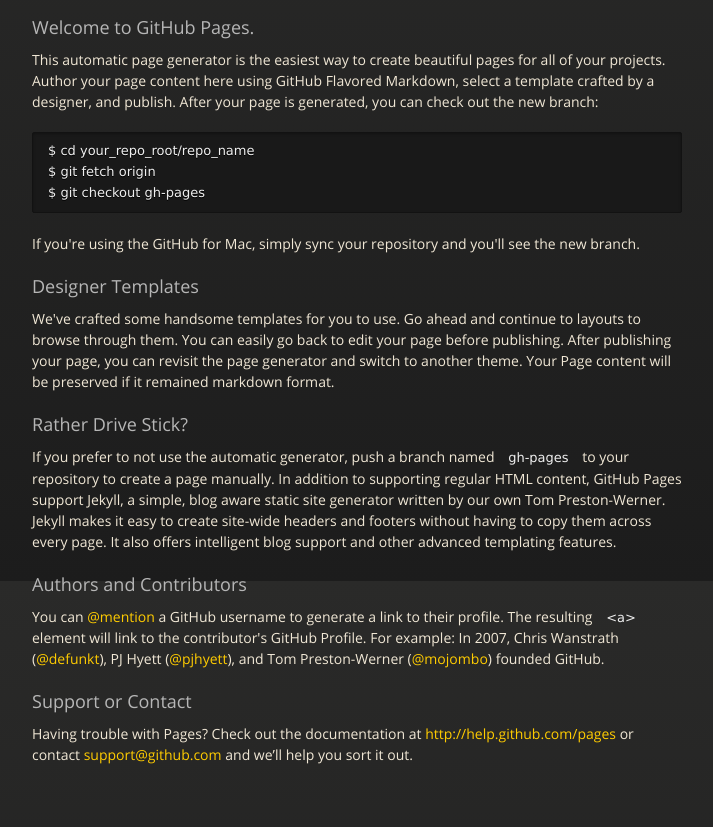
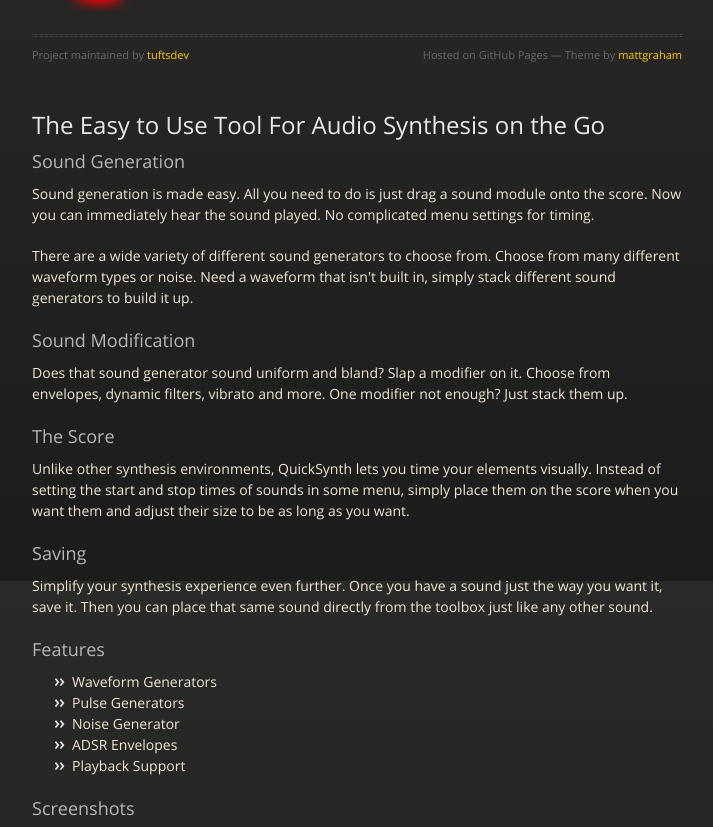
Before and after one commit to apelle03/QuickSynth, a plain HTML site: page index.html in a window 1280 px wide. Shown: the part 219-1046 px from the top of the page, without its empty margins (283-996 px from the left). Drawn offline with nearby package versions, Linux system fonts and the light colour scheme.

Commit message:
website added

```diff
--- a/index.html
+++ b/index.html
@@ -31,43 +31,61 @@
 
       <section>
         <div id="title">
-          <h1>Ipad-s2013-team5</h1>
+          <h1><img src="images/title.png"></img></h1>
           <p></p>
           <hr>
           <span class="credits left">Project maintained by <a href="https://github.com/tuftsdev">tuftsdev</a></span>
           <span class="credits right">Hosted on GitHub Pages &mdash; Theme by <a href="http://twitter.com/#!/michigangraham">mattgraham</a></span>
         </div>
 
-        <h3>Welcome to GitHub Pages.</h3>
+        <h2>The Easy to Use Tool For Audio Synthesis on the Go</h2>
 
-<p>This automatic page generator is the easiest way to create beautiful pages for all of your projects. Author your page content here using GitHub Flavored Markdown, select a template crafted by a designer, and publish. After your page is generated, you can check out the new branch:</p>
+        <h3>Sound Generation</h3>
 
-<pre><code>$ cd your_repo_root/repo_name
-$ git fetch origin
-$ git checkout gh-pages
-</code></pre>
+        <p>Sound generation is made easy. All you need to do is just drag a sound module onto the score. Now you can immediately hear the sound played. No complicated menu settings for timing.</p>
+        <p>There are a wide variety of different sound generators to choose from. Choose from many different waveform types or noise. Need a waveform that isn't built in, simply stack different sound generators to build it up.</p>
 
-<p>If you're using the GitHub for Mac, simply sync your repository and you'll see the new branch.</p>
+        <h3>Sound Modification</h3>
 
-<h3>Designer Templates</h3>
+        <p>Does that sound generator sound uniform and bland? Slap a modifier on it. Choose from envelopes, dynamic filters, vibrato and more. One modifier not enough? Just stack them up.</p>
 
-<p>We've crafted some handsome templates for you to use. Go ahead and continue to layouts to browse through them. You can easily go back to edit your page before publishing. After publishing your page, you can revisit the page generator and switch to another theme. Your Page content will be preserved if it remained markdown format.</p>
+        <h3>The Score</h3>
 
-<h3>Rather Drive Stick?</h3>
+        <p>Unlike other synthesis environments, QuickSynth lets you time your elements visually. Instead of setting the start and stop times of sounds in some menu, simply place them on the score when you want them and adjust their size to be as long as you want.</p>
 
-<p>If you prefer to not use the automatic generator, push a branch named <code>gh-pages</code> to your repository to create a page manually. In addition to supporting regular HTML content, GitHub Pages support Jekyll, a simple, blog aware static site generator written by our own Tom Preston-Werner. Jekyll makes it easy to create site-wide headers and footers without having to copy them across every page. It also offers intelligent blog support and other advanced templating features.</p>
+        <h3>Saving</h3>
 
-<h3>Authors and Contributors</h3>
+        <p>Simplify your synthesis experience even further. Once you have a sound just the way you want it, save it. Then you can place that same sound directly from the toolbox just like any other sound.</p>
 
-<p>You can <a href="https://github.com/blog/821" class="user-mention">@mention</a> a GitHub username to generate a link to their profile. The resulting <code>&lt;a&gt;</code> element will link to the contributor's GitHub Profile. For example: In 2007, Chris Wanstrath (<a href="https://github.com/defunkt" class="user-mention">@defunkt</a>), PJ Hyett (<a href="https://github.com/pjhyett" class="user-mention">@pjhyett</a>), and Tom Preston-Werner (<a href="https://github.com/mojombo" class="user-mention">@mojombo</a>) founded GitHub.</p>
+        <h3>Features</h3>
 
-<h3>Support or Contact</h3>
+        <ul>
+          <li>Waveform Generators</li>
+          <li>Pulse Generators</li>
+          <li>Noise Generator</li>
+          <li>ADSR Envelopes</li>
+          <li>Playback Support</li>
+        </ul>
 
-<p>Having trouble with Pages? Check out the documentation at <a href="http://help.github.com/pages">http://help.github.com/pages</a> or contact <a href="mailto:support@github.com">support@github.com</a> and we’ll help you sort it out.</p>
+        <h3>Screenshots</h3>
+
+        <table>
+          <tr>
+            <td><img src="images/splash.png" width="300"></img></td>
+            <td><img src="images/1.png" width="300"></img></td>
+          </tr>
+          <tr>
+            <td><img src="images/2.png" width="300"></img></td>
+            <td><img src="images/3.png" width="300"></img></td>
+          </tr>
+        </table>
+
+        <h3>Authors and Contributors</h3>
+
+        <p>Andrew Pellegrini <a href="https://github.com/apelle03" class="user-mention">@apelle03</a></p>
       </section>
 
     </div>
     <!--[if !IE]><script>fixScale(document);</script><![endif]-->
-
   </body>
 </html>
```
Also changed, not shown: images/1.png (added), images/2.png (added), images/3.png (added), images/splash.png (added), images/title.png (added).
